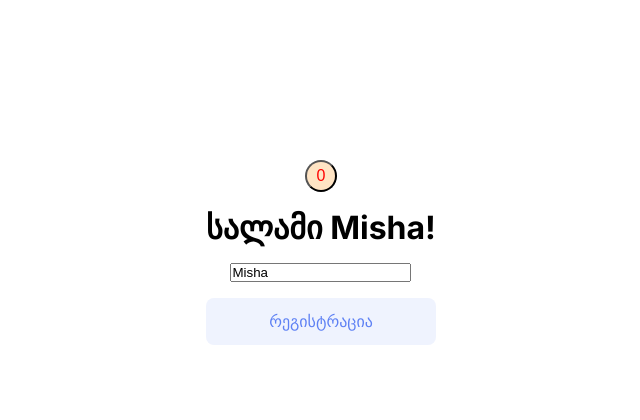
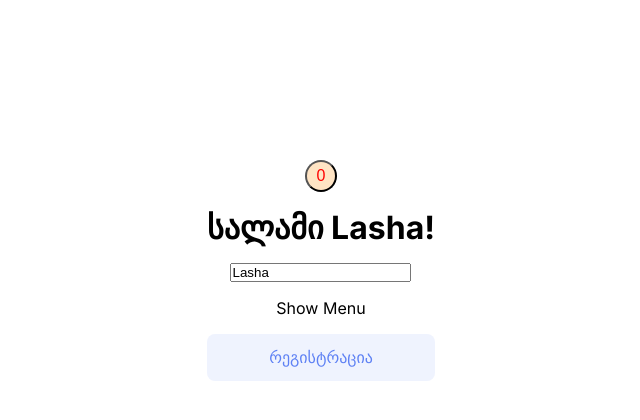
Before and after one commit to Furcell/next.app, a Next.js app: page / in a window 1280 px wide. Shown: the top 420 px of the page, without its empty margins (319-959 px from the left). Built offline with nearby package versions, Linux system fonts and the light colour scheme.

Commit message:
add CheckBox

```diff
--- /dev/null
+++ b/app/components/CheckBox/CheckBox.tsx
@@ -0,0 +1,22 @@
+import { useState } from "react";
+
+export default () => {
+  const [showMenu, setShowMenu] = useState(false);
+
+  const onChange = () => {
+    setShowMenu(!showMenu);
+  };
+
+  return (
+    <>
+      <div onClick={onChange}>{showMenu ? "Hide Menu" : "Show Menu"}</div>
+      {showMenu && (
+        <ul>
+          <li>Home</li>
+          <li>About us</li>
+          <li>Contact</li>
+        </ul>
+      )}
+    </>
+  );
+};
--- a/app/components/TextInput/TextInput.tsx
+++ b/app/components/TextInput/TextInput.tsx
@@ -1,7 +1,7 @@
 import { useState } from "react";
 
 export default () => {
-  const [text, setText] = useState("Misha");
+  const [text, setText] = useState("Lasha");
 
   const onChange = (e: React.ChangeEvent<HTMLInputElement>) => {
     setText(e.target.value);
--- a/app/page.tsx
+++ b/app/page.tsx
@@ -4,6 +4,7 @@ import styles from "./page.module.css";
 import Button from "./components/Button/Button";
 import Counter from "./components/Counter/Counter";
 import TextInput from "./components/TextInput/TextInput";
+import CheckBox from "./components/CheckBox/CheckBox";
 
 export default function Home() {
   const userLoggedIn = 0;
@@ -12,6 +13,7 @@ export default function Home() {
       <div className={styles.center}>
         <Counter />
         <TextInput />
+        <CheckBox />
         {!!userLoggedIn ? (
           <Button title="გამოსვლა" />
         ) : (
```
